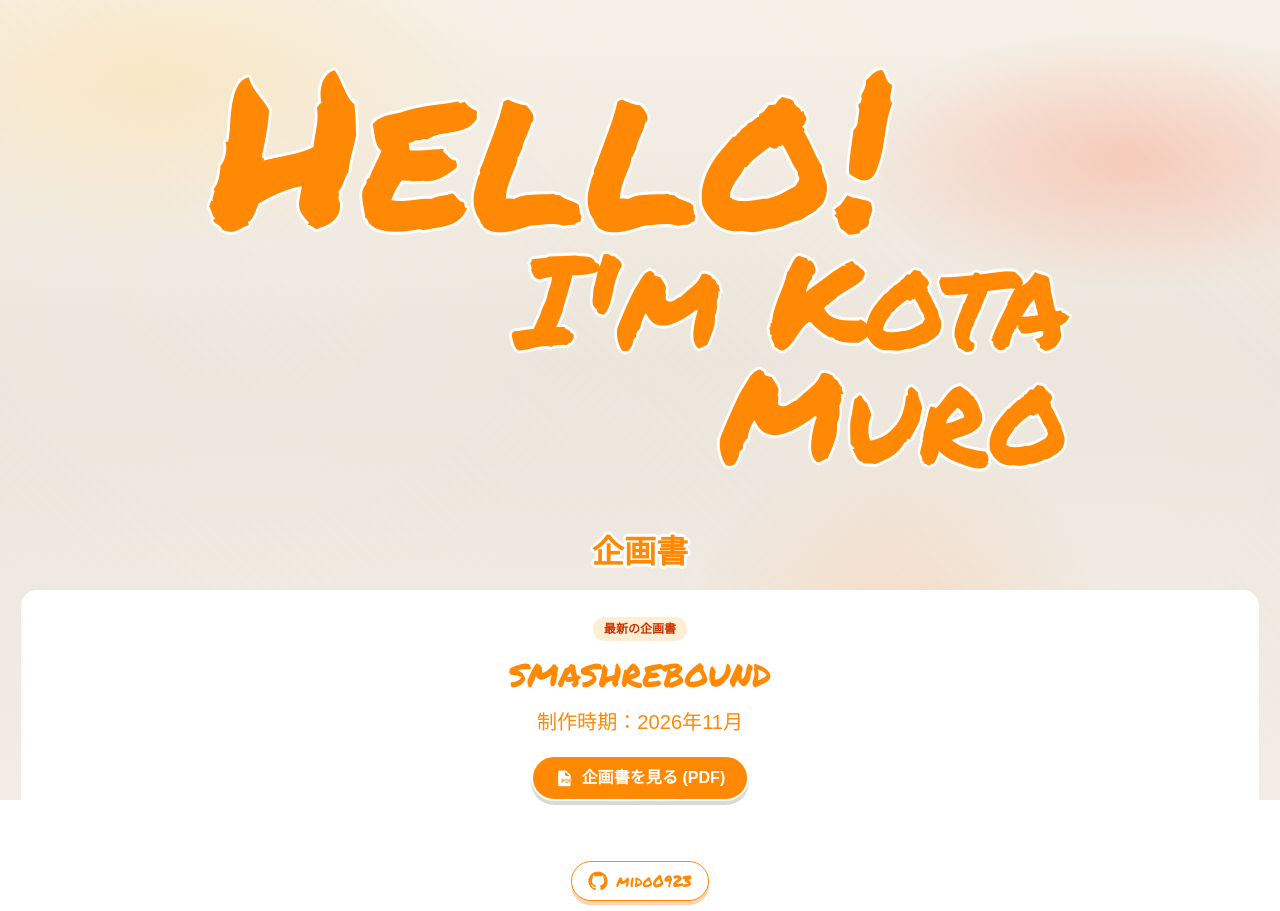
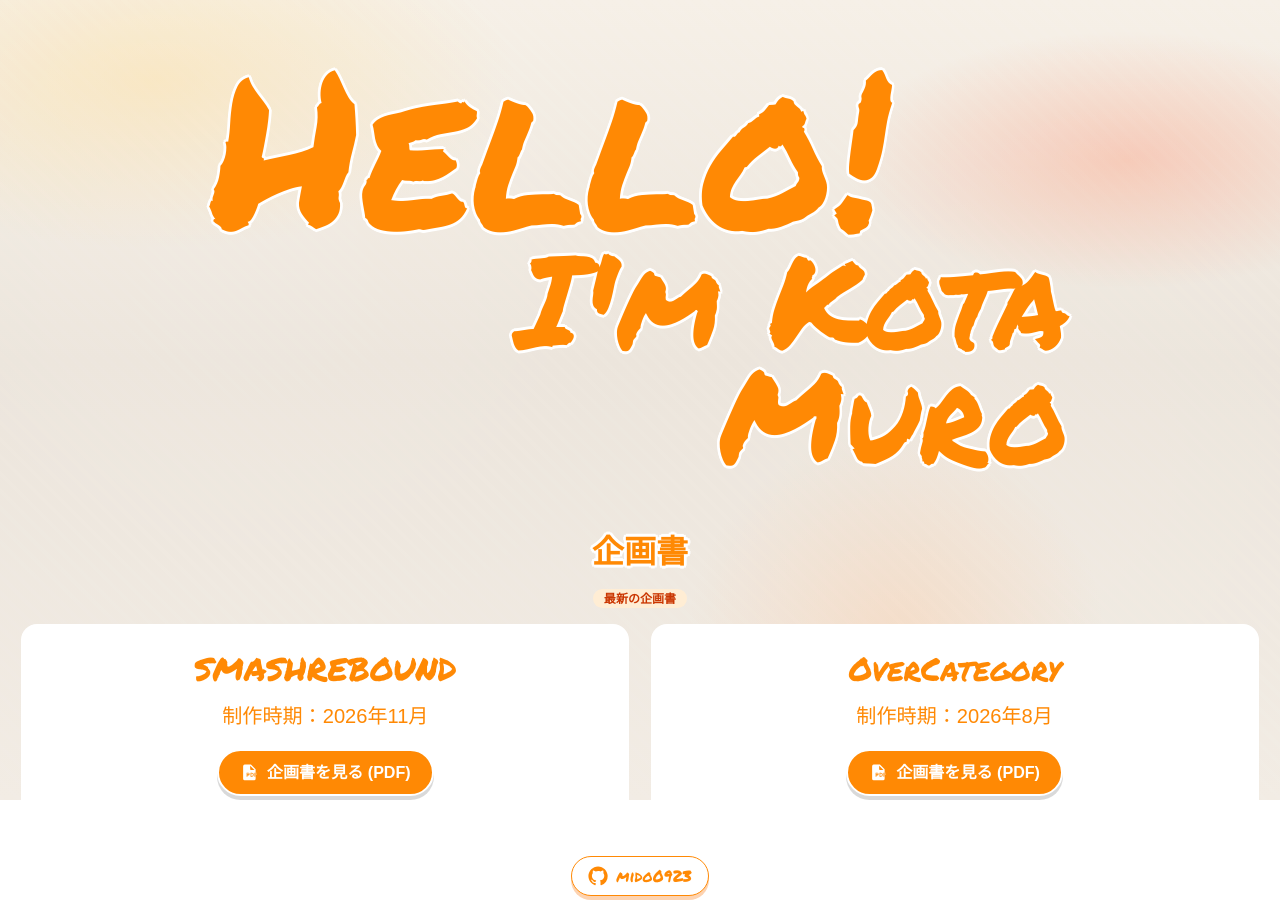
Before and after one commit to mido0923/game-portfolio, a Next.js app: page / in a window 1280 px wide. Shown: the top 911 px of the page. Built offline with nearby package versions, Linux system fonts and the light colour scheme; a web font is replaced by a local one.

Commit message:
最新の企画書を2件掲載しSMASHREBOUNDのPDFを追加

```diff
--- a/app/page.tsx
+++ b/app/page.tsx
@@ -48,14 +48,17 @@ export default function Home() {
         {/* 最新の企画書 (PDF) */}
         <div className="mb-12">
           <h2 className="hero-outline text-4xl sm:text-5xl font-extrabold text-center mb-8">企画書</h2>
+          <div className="mb-6 text-center">
+            <span className="rounded-full bg-orange-100 px-4 py-1 text-lg font-bold text-orange-700">最新の企画書</span>
+          </div>
+          <div className="grid gap-8 lg:grid-cols-2">
             <div className="bg-white rounded-3xl border-2 border-white/80 p-8 sm:p-10 text-3xl flex flex-col items-center gap-6 text-center">
-            <span className="rounded-full bg-orange-100 px-4 py-1 text-lg font-bold text-orange-700">最新の企画書</span>
               <h3 className={`${doodleFont.className} hero-outline text-4xl sm:text-5xl font-extrabold text-orange-400`}>
                 SMASHREBOUND
               </h3>
               <p className="leading-relaxed">制作時期：2026年11月</p>
               <a
-              href="/SMASH%20REBOUND.pdf"
+                href="/SMASHREBOUND.pdf"
                 aria-label="SMASHREBOUNDの企画書を見る（PDF・新しいタブで開きます）"
                 target="_blank"
                 rel="noopener noreferrer"
@@ -66,6 +69,25 @@ export default function Home() {
                 </svg>
                 企画書を見る (PDF)
               </a>
+            </div>
+            <div className="bg-white rounded-3xl border-2 border-white/80 p-8 sm:p-10 text-3xl flex flex-col items-center gap-6 text-center">
+              <h3 className={`${doodleFont.className} hero-outline text-4xl sm:text-5xl font-extrabold text-orange-400`}>
+                OverCategory
+              </h3>
+              <p className="leading-relaxed">制作時期：2026年8月</p>
+              <a
+                href="/OverCategory.pdf"
+                aria-label="OverCategoryの企画書を見る（PDF・新しいタブで開きます）"
+                target="_blank"
+                rel="noopener noreferrer"
+                className="inline-flex items-center gap-3 rounded-full bg-orange-400 text-white border-4 border-white px-8 py-4 text-2xl font-bold shadow-[0_6px_0_rgba(0,0,0,0.15)] transition-transform duration-200 ease-out hover:-translate-y-1"
+              >
+                <svg viewBox="0 0 24 24" width="28" height="28" fill="currentColor" aria-hidden="true">
+                  <path d="M6 2a2 2 0 0 0-2 2v16a2 2 0 0 0 2 2h12a2 2 0 0 0 2-2V8l-6-6H6Zm7 1.5L18.5 9H14a1 1 0 0 1-1-1V3.5ZM8.5 12.5h2a1.75 1.75 0 1 1 0 3.5H9.5v1.5h-1v-5Zm1 1v1h1a.75.75 0 0 0 0-1.5h-1Zm4 -1h1.6a1.9 1.9 0 0 1 0 5H13.5v-5Zm1 1v3h.6a.9.9 0 0 0 0-3h-.6Zm3.5 -1H21v1h-1.5v.9H21v1h-1.5v2.1h-1v-5Z" />
+                </svg>
+                企画書を見る (PDF)
+              </a>
+            </div>
           </div>
         </div>
 
@@ -604,24 +626,6 @@ export default function Home() {
         {/* 過去の企画書 (PDF) */}
         <div className="mt-16 border-t border-gray-400/40 pt-10 px-8">
           <h2 className="hero-outline text-4xl sm:text-5xl font-extrabold text-center mb-8">過去に作成した企画書</h2>
-          <div className="mb-8 bg-white rounded-3xl border-2 border-white/80 p-8 sm:p-10 text-3xl flex flex-col items-center gap-6 text-center">
-            <h3 className={`${doodleFont.className} hero-outline text-4xl sm:text-5xl font-extrabold text-orange-400`}>
-              OverCategory
-            </h3>
-            <p className="leading-relaxed">制作時期：2026年8月</p>
-            <a
-              href="/OverCategory.pdf"
-              aria-label="OverCategoryの企画書を見る（PDF・新しいタブで開きます）"
-              target="_blank"
-              rel="noopener noreferrer"
-              className="inline-flex items-center gap-3 rounded-full bg-orange-400 text-white border-4 border-white px-8 py-4 text-2xl font-bold shadow-[0_6px_0_rgba(0,0,0,0.15)] transition-transform duration-200 ease-out hover:-translate-y-1"
-            >
-              <svg viewBox="0 0 24 24" width="28" height="28" fill="currentColor" aria-hidden="true">
-                <path d="M6 2a2 2 0 0 0-2 2v16a2 2 0 0 0 2 2h12a2 2 0 0 0 2-2V8l-6-6H6Zm7 1.5L18.5 9H14a1 1 0 0 1-1-1V3.5ZM8.5 12.5h2a1.75 1.75 0 1 1 0 3.5H9.5v1.5h-1v-5Zm1 1v1h1a.75.75 0 0 0 0-1.5h-1Zm4 -1h1.6a1.9 1.9 0 0 1 0 5H13.5v-5Zm1 1v3h.6a.9.9 0 0 0 0-3h-.6Zm3.5 -1H21v1h-1.5v.9H21v1h-1.5v2.1h-1v-5Z" />
-              </svg>
-              企画書を見る (PDF)
-            </a>
-          </div>
           <div className="bg-white rounded-3xl border-2 border-white/80 p-8 sm:p-10 text-3xl flex flex-col items-center gap-6 text-center">
             <h3 className={`${doodleFont.className} hero-outline text-4xl sm:text-5xl font-extrabold text-orange-400`}>
               右腕募集中
```
Also changed, not shown: 1 other file (tests, documents, lock files or other folders). Lines whose indentation alone changed are shown as unchanged.
